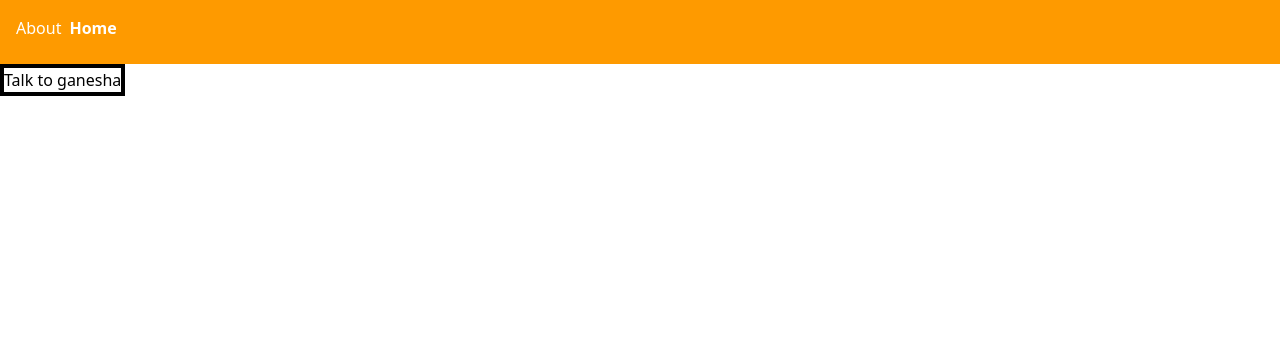
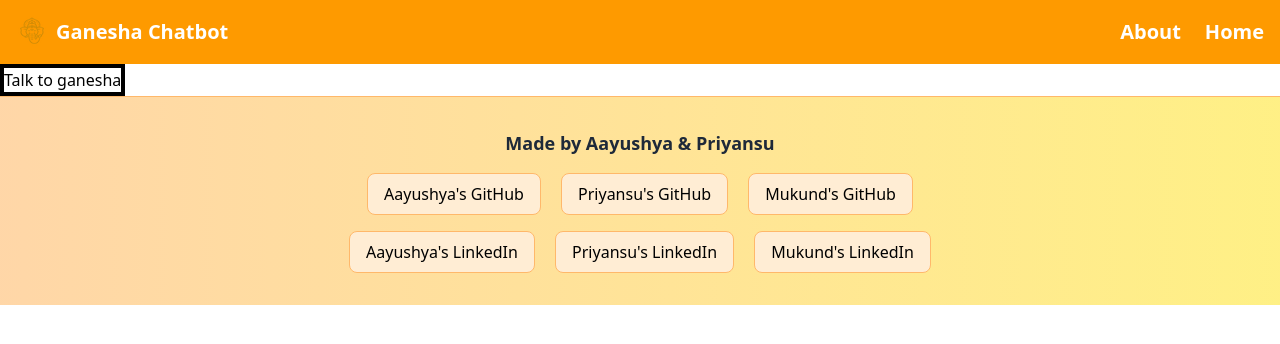
Before and after one commit to Aayushya-paswan/Lord_Ganesha, a Flask app: page / in a window 1280 px wide. Shown: the top 344 px of the page. Run offline with Flask 3, Linux system fonts and the light colour scheme; style sheets or scripts are compiled from the project's sources.

Commit message:
header and footer

```diff
--- a/templates/home.html
+++ b/templates/home.html
@@ -12,9 +12,13 @@
 <body>
     <header class="header bg-amber-500 m-0 w-full h-16">
         <nav class="container flex items-center justify-between mx-auto p-4">
-            <ul class="flex gap-2 font-bold text-white">
-                <li class="font-medium">About</li>
-                <li>Home</li>
+            <div class="flex items-center gap-2">
+                <img src="/assets/ganesha-favicon.ico" alt="Ganesha icon" class="w-8 h-8">
+                <h1 class="text-xl font-bold text-white">Ganesha Chatbot</h1>
+            </div>
+            <ul class="flex gap-6 font-bold text-white">
+                <li class="text-xl font-bold hover:text-orange-200 transition-colors">About</li>
+                <li class="text-xl hover:text-orange-200 transition-colors">Home</li>
             </ul>
         </nav>
     </header>
@@ -23,7 +27,21 @@
             <button class="border-4" id="talk" >Talk to ganesha</button>
         </form>
     </main>
-    <footer></footer>
+    <footer class="bg-gradient-to-r from-orange-200 to-yellow-200 border-t border-orange-300">
+        <div class="container mx-auto px-4 py-8 text-center">
+            <h5 class="text-lg font-semibold text-gray-800 mb-4">Made by Aayushya & Priyansu</h5>
+            <div class="githubcontainer space-x-4 mb-4">
+                <a href="https://github.com/Aayushya-paswan" target="_blank" class="inline-block px-4 py-2 bg-orange-100 hover:bg-orange-200 rounded-lg transition-all duration-200 hover:text-orange-600 border border-orange-300">Aayushya's GitHub</a>
+                <a href="https://github.com/priyansu-1o" target="_blank" class="inline-block px-4 py-2 bg-orange-100 hover:bg-orange-200 rounded-lg transition-all duration-200 hover:text-orange-600 border border-orange-300">Priyansu's GitHub</a>
+                <a href="https://github.com/mukund" target="_blank" class="inline-block px-4 py-2 bg-orange-100 hover:bg-orange-200 rounded-lg transition-all duration-200 hover:text-orange-600 border border-orange-300">Mukund's GitHub</a>
+            </div>
+            <div class="linkedin space-x-4">
+                <a href="https://www.linkedin.com/in/aayushya78/" target="_blank" class="inline-block px-4 py-2 bg-orange-100 hover:bg-orange-200 rounded-lg transition-all duration-200 hover:text-orange-600 border border-orange-300">Aayushya's LinkedIn</a>
+                <a href="https://www.linkedin.com/in/priyansu-samanta-7924b930b/" target="_blank" class="inline-block px-4 py-2 bg-orange-100 hover:bg-orange-200 rounded-lg transition-all duration-200 hover:text-orange-600 border border-orange-300">Priyansu's LinkedIn</a>
+                <a href="https://www.linkedin.com/in/mukund" target="_blank" class="inline-block px-4 py-2 bg-orange-100 hover:bg-orange-200 rounded-lg transition-all duration-200 hover:text-orange-600 border border-orange-300">Mukund's LinkedIn</a>
+            </div>
+        </div>
+    </footer>
 </body>
 
 </html>
```
